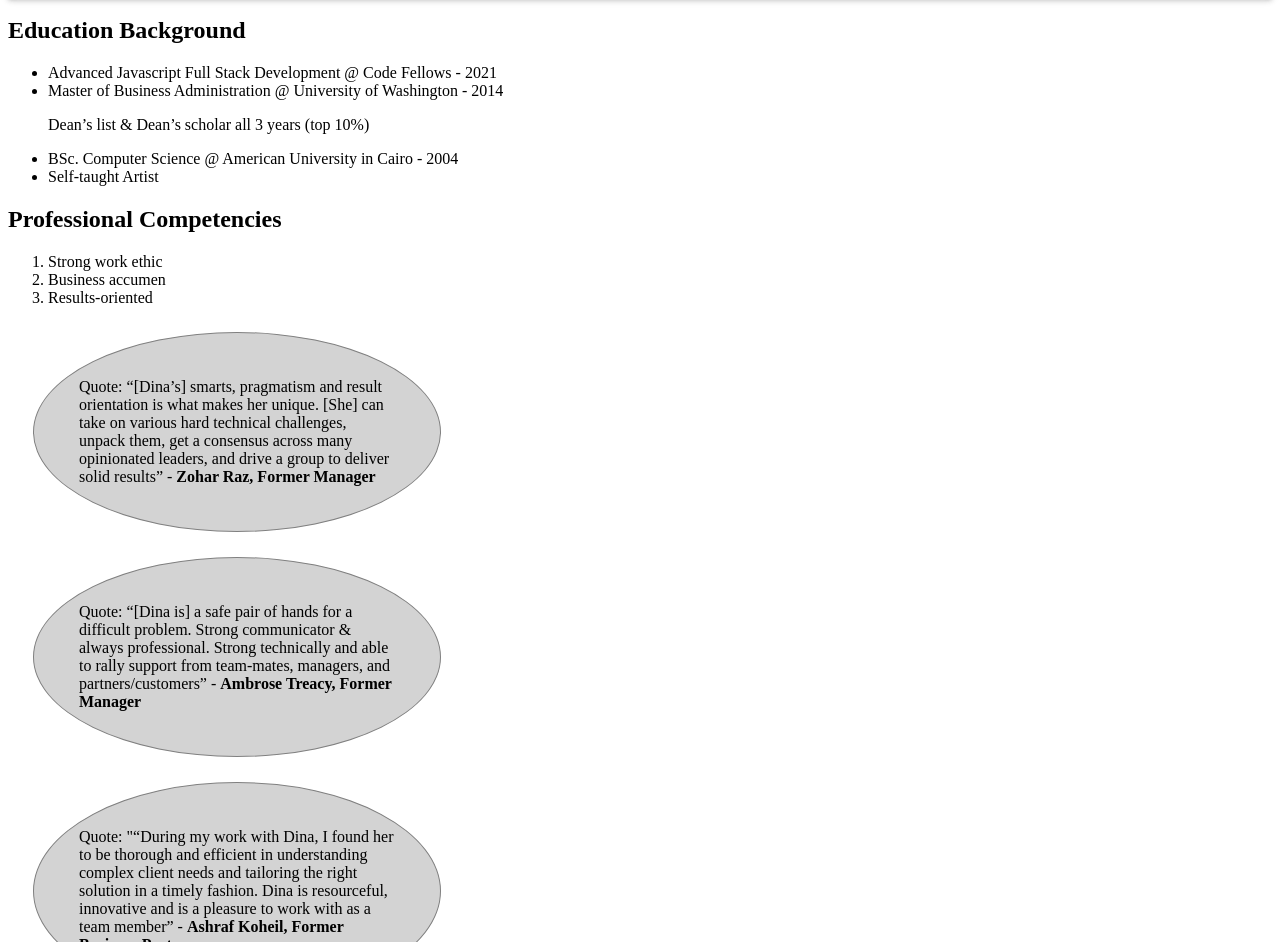
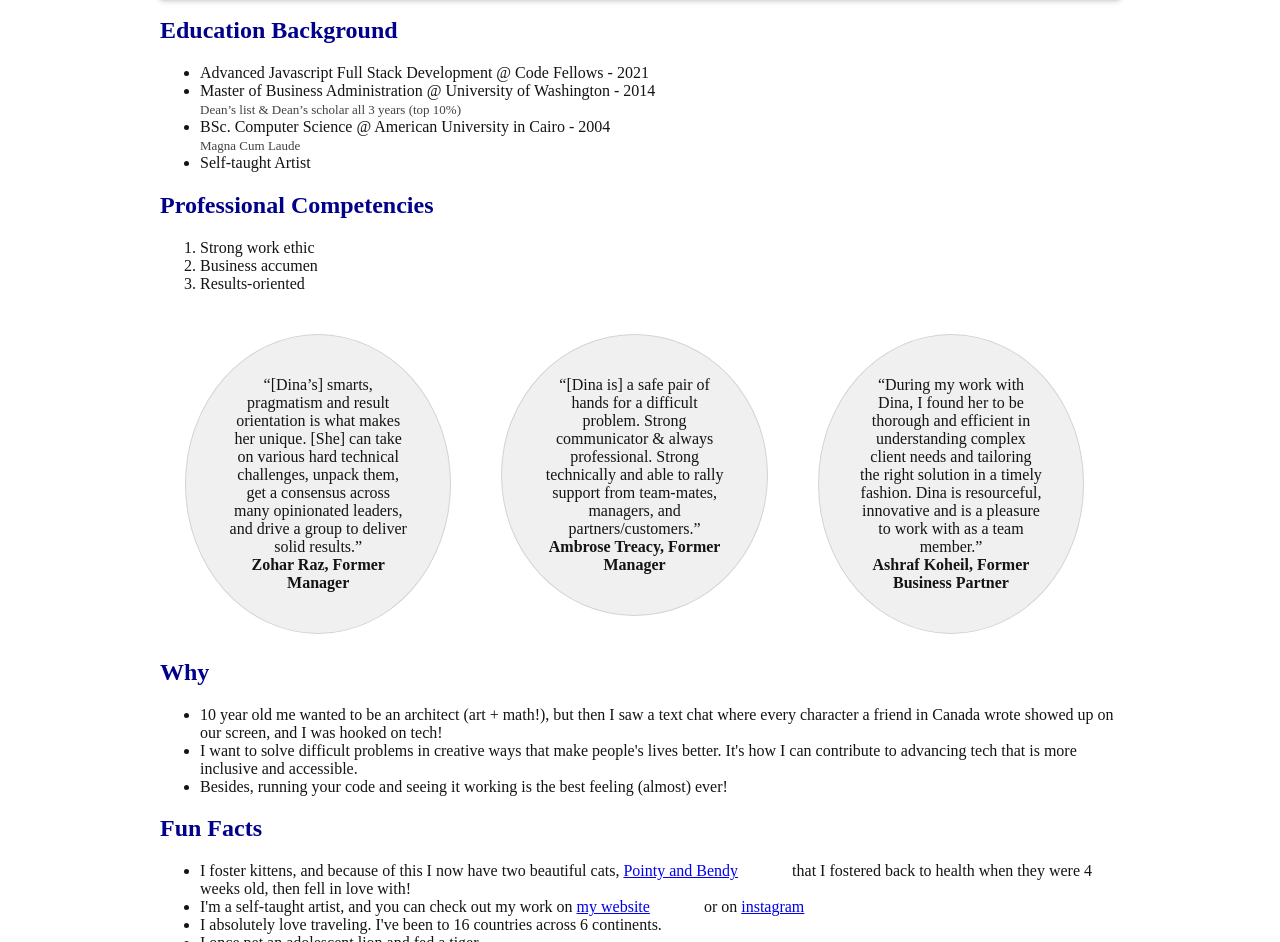
Before and after one commit to dinaayoub/gatsby-starter-hello-world, a Gatsby site: page / in a window 1280 px wide. Shown: the part 75-1017 px from the top of the page. Built offline with nearby package versions, Linux system fonts and the light colour scheme; Gatsby itself is replaced by a stand-in of ours.

Commit message:
added some formatting

```diff
--- a/src/pages/index.js
+++ b/src/pages/index.js
@@ -4,15 +4,16 @@ import Header from "../components/header";
 import './index.scss';
 
 export default function Home() {
-  return <div>
+  return <div id="main">
     <Header />
     <section>
       <h2>Education Background</h2>
       <ul>
         <li>Advanced Javascript Full Stack Development @ Code Fellows - 2021</li>
         <li>Master of Business Administration @ University of Washington - 2014<br />
-          <p className="subtitle">Dean’s list & Dean’s scholar all 3 years (top 10%)</p></li>
-        <li>BSc. Computer Science @ American University in Cairo - 2004</li>
+          <span className="subTitle">Dean’s list & Dean’s scholar all 3 years (top 10%)</span></li>
+        <li>BSc. Computer Science @ American University in Cairo - 2004<br />
+          <span className="subTitle">Magna Cum Laude </span></li>
         <li>Self-taught Artist</li>
       </ul>
     </section>
@@ -23,17 +24,17 @@ export default function Home() {
         <li>Business accumen</li>
         <li>Results-oriented</li>
       </ol>
-      <article className="quotes">
-        Quote: “[Dina’s] smarts, pragmatism and result orientation is what makes her unique. [She] can take on various hard technical challenges, unpack them, get a consensus across many opinionated leaders, and drive a group to deliver solid results” - <strong>Zohar Raz, Former Manager</strong>
-      </article>
-      <article className="quotes">
-        Quote: “[Dina is] a safe pair of hands for a difficult problem. Strong communicator & always professional. Strong technically and able to rally support from team-mates, managers, and partners/customers” - <strong>Ambrose Treacy, Former Manager</strong>
-      </article>
-      <article className="quotes">
-        Quote: "“During my work with Dina, I found her to be thorough and efficient in understanding complex client needs and tailoring the right solution in a timely fashion. Dina is resourceful, innovative and is a pleasure to work with as a team member” - <strong>Ashraf Koheil, Former Business Partner</strong>
-      </article>
+      <div className="quotes">
+        “[Dina’s] smarts, pragmatism and result orientation is what makes her unique. [She] can take on various hard technical challenges, unpack them, get a consensus across many opinionated leaders, and drive a group to deliver solid results.”<br /><strong>Zohar Raz, Former Manager</strong>
+      </div>
+      <div className="quotes">
+        “[Dina is] a safe pair of hands for a difficult problem. Strong communicator & always professional. Strong technically and able to rally support from team-mates, managers, and partners/customers.”<br /><strong>Ambrose Treacy, Former Manager</strong>
+      </div>
+      <div className="quotes">
+        “During my work with Dina, I found her to be thorough and efficient in understanding complex client needs and tailoring the right solution in a timely fashion. Dina is resourceful, innovative and is a pleasure to work with as a team member.”<br /><strong>Ashraf Koheil, Former Business Partner</strong>
+      </div>
     </section>
-    <section>
+    <section id="why">
       <h2>Why</h2>
       <ul>
         <li>10 year old me wanted to be an architect (art + math!), but then I saw a text chat where every character a friend in Canada wrote showed up on our screen, and I was hooked on tech!</li>
@@ -42,6 +43,16 @@ export default function Home() {
 
       </ul>
     </section>
+    <section>
+      <h2>Fun Facts</h2>
+      <ul>
+        <li>I foster kittens, and because of this I now have two beautiful cats, <a href="https://www.instagram.com/pointyandbendy/">Pointy and Bendy</a> that I fostered back to health when they were 4 weeks old, then fell in love with!</li>
+        <li>I'm a self-taught artist, and you can check out my work on <a href="https://www.deesfineart.com/">my website</a> or on <a href="https://www.instagram.com/deesfineart/">instagram</a></li>
+        <li>I absolutely love traveling. I've been to 16 countries across 6 continents.</li>
+        <li>I once pet an adolescent lion and fed a tiger</li>
+
+      </ul>
+    </section>
     <Footer />
   </div>
 }
--- a/src/pages/index.scss
+++ b/src/pages/index.scss
@@ -1,8 +1,25 @@
 .quotes{
-  border: 1px solid grey;
+  border: 1px solid lightgray;
   border-radius: 50%;
-  padding: 45px;
+  padding: 41px;
   margin: 25px;
-  width: 25%;
-  background-color: lightgray;
+  width: 19%;
+  background-color: rgb(240, 240, 240);
+  float: left;
+  text-align: center;
 }
+#main{
+  max-width: 960px;
+  margin: auto;
+  color: rgb(20, 20, 20)
+}
+#why{
+  clear: left;
+}
+h2{
+  color:darkblue;
+}
+.subTitle{
+  font-size: small;
+  color: rgb(66, 66, 66)
+}
--- a/src/pages/portfolio.js
+++ b/src/pages/portfolio.js
@@ -3,7 +3,7 @@ import Footer from '../components/footer';
 import Header from "../components/header";
 
 export default function Home() {
-  return <div>
+  return <div id="main">
     <Header />
     <section>
       <h2>Injection Tracker</h2>
```
Also changed, not shown: README.md.
